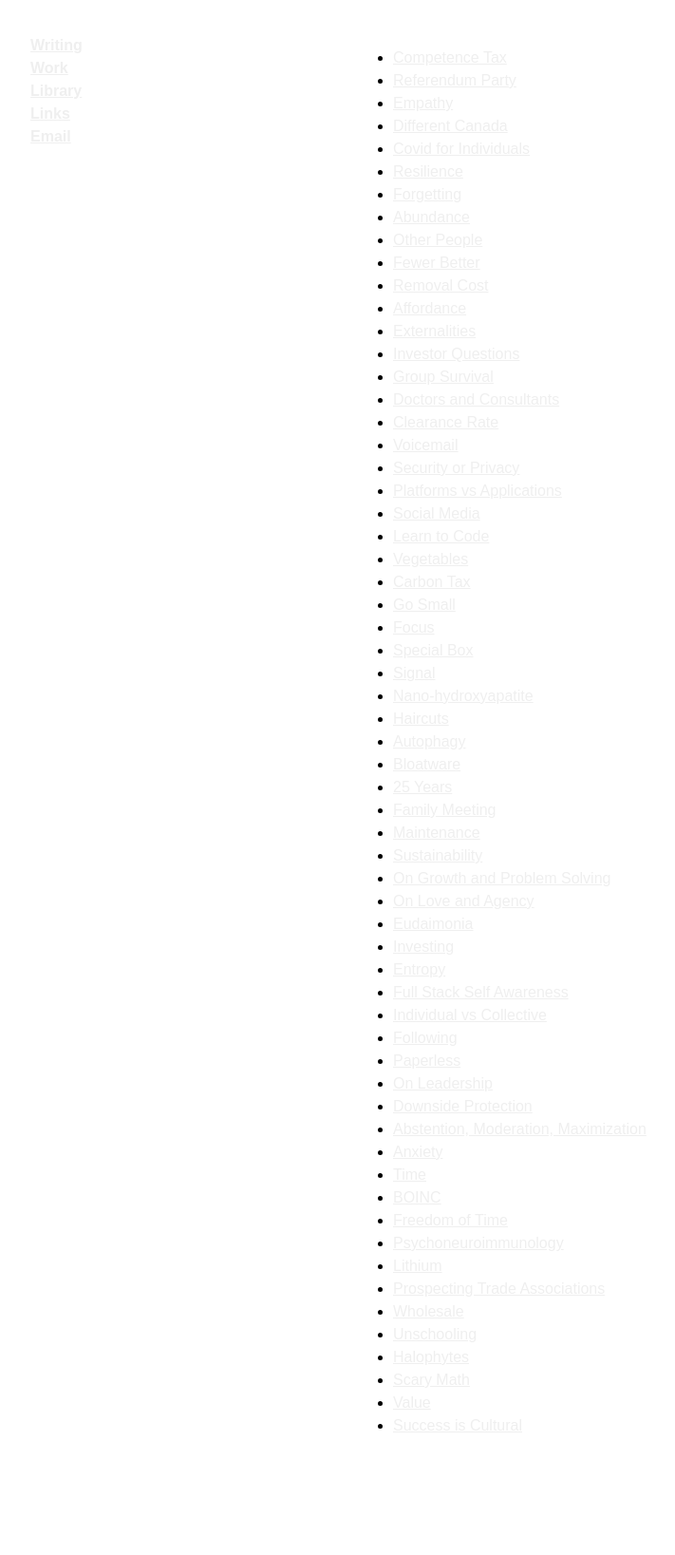
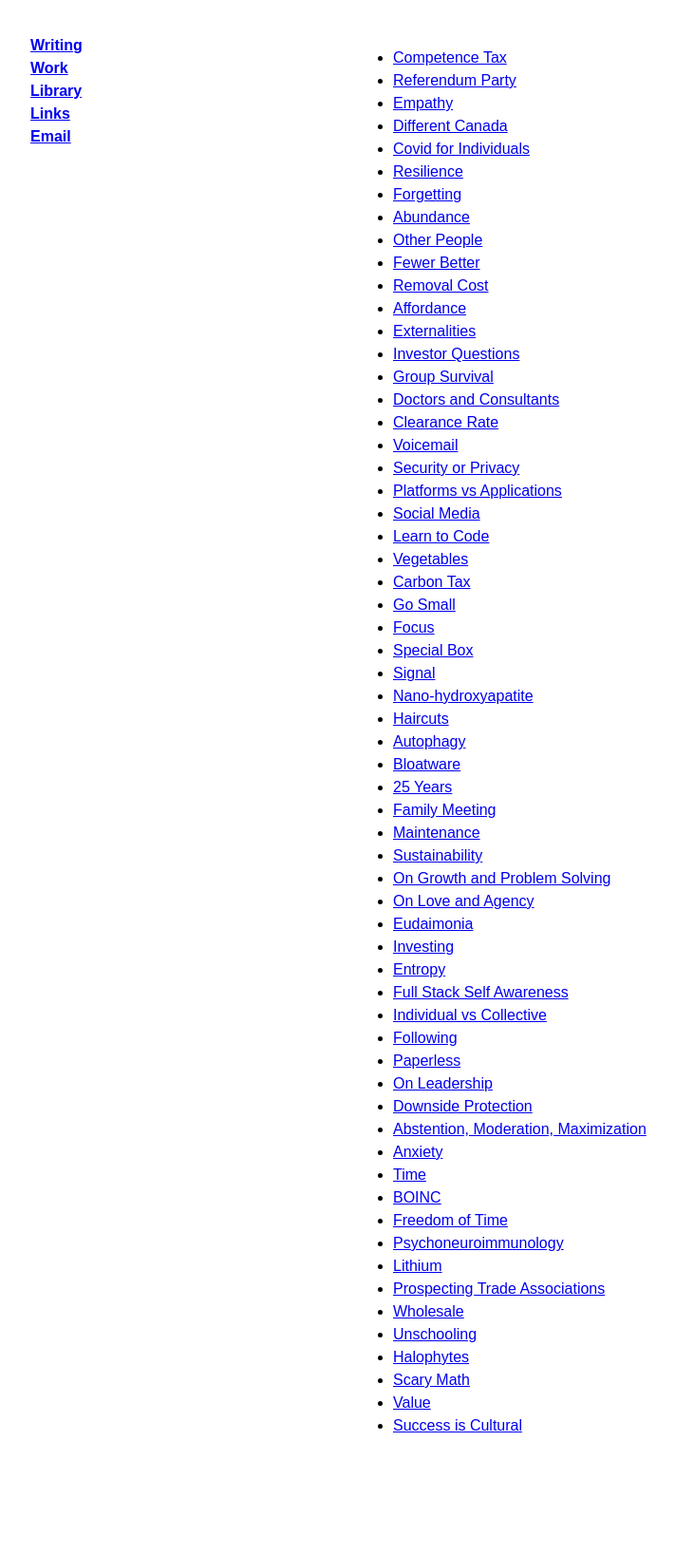
Before and after one commit to rogerkirkness/writing, a Jekyll site: the page built from index.html, in a window 1280 px wide. Shown: the whole page at 95% size, without its empty margins (16-727 px from the left). Built offline with Jekyll 4.4.1, drawn with Linux system fonts in a browser that asks for light colours.

Commit message:
Update default.html

```diff
--- a/_layouts/default.html
+++ b/_layouts/default.html
@@ -12,7 +12,6 @@
 			line-height: 1.5;
 			font-family: sans-serif;
 		}
-
 		@media (min-width: 500px) {
 			.container {
 				width: 500px;
@@ -20,7 +19,6 @@
 				padding-top: 25px;
 				padding-bottom: 100px;
 			}
-
 			nav {
 				position: sticky;
 				float: left;
@@ -28,25 +26,17 @@
 				font-weight: 600;
 			}
 		}
-
 		@media (max-width: 500) {
 			.menu {
 				padding-left: 5px !important;
 			}
 		}
-
 		.menu {
 			list-style-type: none;
 		}
-
 		.right {
 			float: right;
 		}
-
-		a {
-			color: #efefef;
-		}
-
 		code {
 			background: black;
 			color: #000;
```
